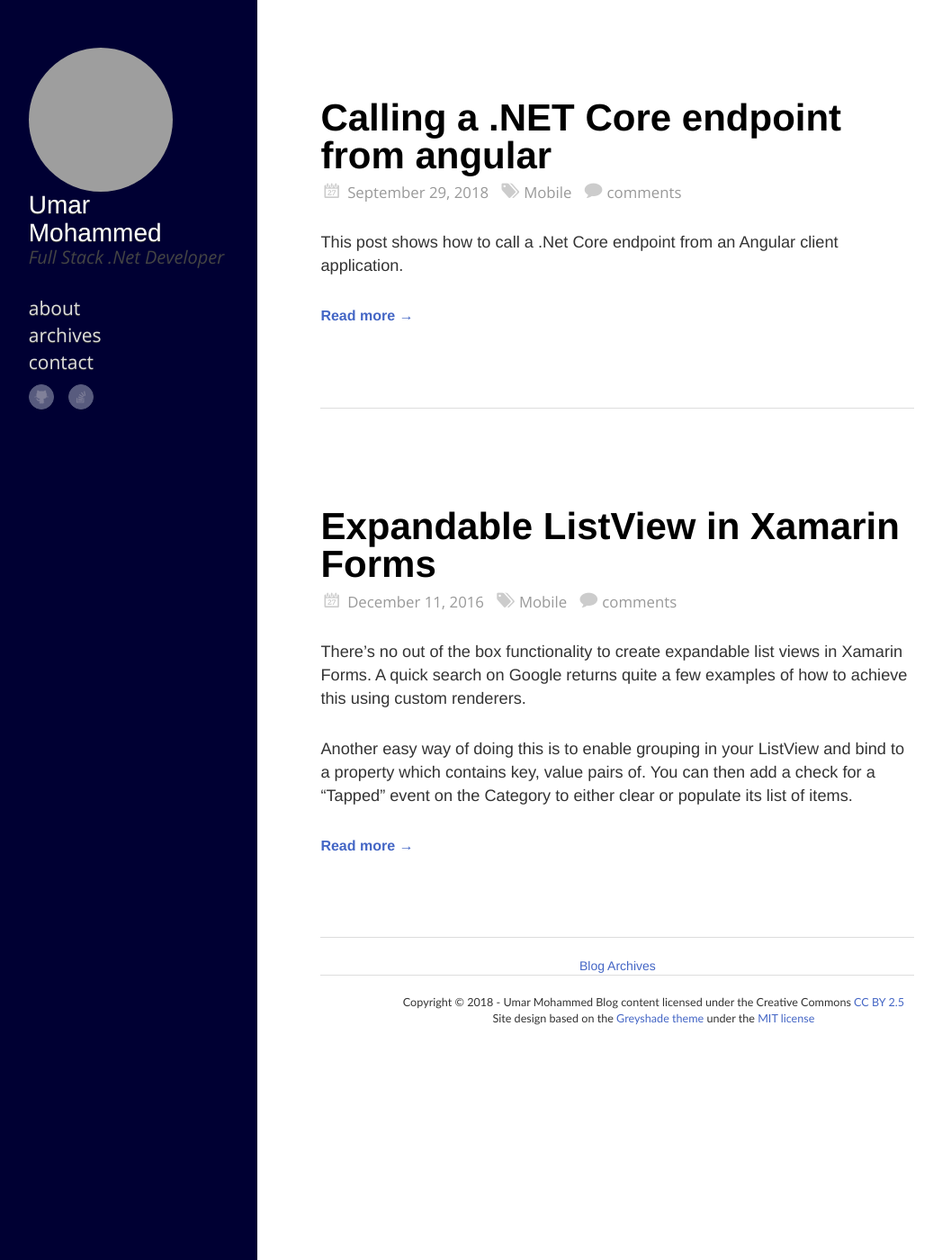
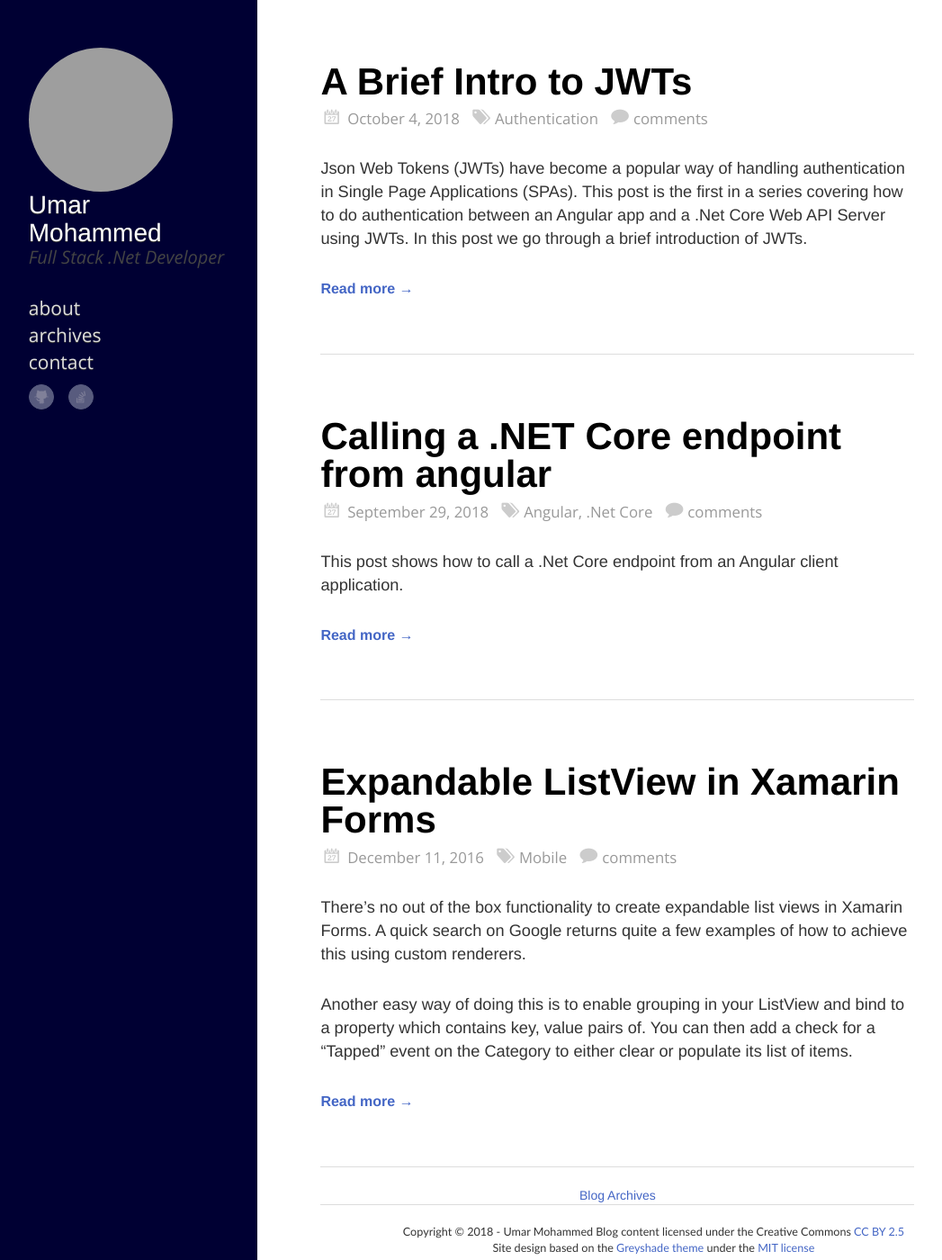
Before and after one commit to umarmohammed/umarmohammed.github.io, a Jekyll site: the page built from index.html, in a window 1280 px wide and 1400 px high. Shown: the whole window at 90% size, without its empty margins (8-1055 px from the left). Built offline with Jekyll 4.4.1, drawn with Linux system fonts in a browser that asks for light colours; nearby versions of some CDN libraries; the list of posts is cut into pages by our own code; comment, search, counter and statistics services are not loaded; some of the changed lines change nothing that is shown; grey boxes are pictures that could not be loaded.

Commit message:
A brief intro to JWTs
#7

````diff
--- a/_posts/2018/2018-09-29-Calling-dotnetcore-from-angular.md
+++ b/_posts/2018/2018-09-29-Calling-dotnetcore-from-angular.md
@@ -4,7 +4,8 @@ title: Calling a .NET Core endpoint from angular
 date: 2018-09-29
 comments: true
 categories:
-- Mobile
+- Angular
+- .Net Core
 tags:
 - angular
 - dotnetcore
--- /dev/null
+++ b/_posts/2018/2018-10-02-Quick-into-to-JWT.md
@@ -0,0 +1,81 @@
+---
+layout: post
+title: A Brief Intro to JWTs
+date: 2018-10-04
+comments: true
+categories:
+- Authentication
+tags:
+- auth
+---
+
+Json Web Tokens (JWTs) have become a popular way of handling authentication in Single Page Applications (SPAs). This post is the first in a series covering how to do authentication between an Angular app and a .Net Core Web API Server using JWTs. In this post we go through a brief introduction of JWTs.
+
+<!-- more -->
+
+## What are JWTs?
+
+Lets start by having a quick overview of what JWTs are. I won't go into too much detail as there are other resources on the web which do a better job. However in this post we cover enough to understand the basics.
+
+A Json Web Token (JWT) is simply a Json object containing security information about who a user is and what they can do. This is represented as a set of claims such as a user's name, roles, email etc.
+
+You can put anything you like in these claims, however there are some registered claims defined by the "JWT Spec" such as the time at which the claim was created, the expiry time etc. These claims are not required however they are recommended and you should be aware of them so you don't accidently redefine them as something else.
+
+See [https://tools.ietf.org/html/rfc7519](https://tools.ietf.org/html/rfc7519) for more details.
+
+## How are they used?
+
+JWTs are commonly used when authenticating between a SPA client and a Server Side Web API. This is usually done in the following way:
+
+- The client sends some credentials to the server.
+- The server checks the credentials. If the credentials are correct it generates a JWT containing claims about the user and sends it back in the response.
+- The client sends the JWT in its HTTP "auth" header when making subsequent requests.
+- The server Authenticates and Authorizes the client's requests by checking the claims in the JWT.
+
+## How are they created?
+
+A few things stand out as being obvious from the above flow.
+
+- When inspecting a JWT the server needs to be able to verify who generated it.
+- The server also needs to be able to verify that the JWT hasn't been altered since it was generated, i.e. no claims have been added, removed or modified.
+- The JWT should be encoded making it easier to transfer via HTTP.
+
+These concerns are handled by base64 encoding the claims and cryptographically signing them. In particular a JWT is made up of three parts:
+
+#### Parts of a JWT
+
+- *The Header* - A Json object describing the hashing algorithm (used to cryptographically sign the token) and the type of token. e.g.
+```json
+{
+    "alg": "HS256",
+    "typ": "JWT"
+}
+```
+
+- *The payload* - A Json object containing claims.  e.g.
+```json
+{
+    "name": "John Smith",
+    "email": "john@example.com",
+    "roles": ["admin"],
+    "iat": 1516239022
+}
+```
+
+- *The Signature* - Cryptographically sign the header and the payload using a secret. This allows us to check who generated the JWT and to ensure that the JWT hasn't been altered.
+
+#### Generating the JWT
+
+The JWT is generated with the following operation
+```
+base64encode(header) + '.' +
+base64encode(payload) + '.' +
+cryptographicallySign(
+  base64encode(header),
+  base64encode(payload),
+  secret)
+```
+
+The result is a string made up of three parts seperated by dots which can be easily transmitted over HTTP.
+
+Now that we know a little about JWTs the next post in this series looks at how we generate them using .Net Core.
--- a/css/code.css
+++ b/css/code.css
@@ -26,7 +26,7 @@ pre code {
   font-size: 0.85em;
   line-height: 1.5;
   display: block;
-  background: #fff;
+  background:#F7F7F7;
   color: #000;
   border: solid 1px #eee;
   margin: 10px 0 8px 0;
--- a/css/screen.css
+++ b/css/screen.css
@@ -449,7 +449,7 @@ ul li a { -webkit-transition: all .2s ease-in;-moz-transition:all .2s ease-in;-o
 .col-container .mid-col footer.inner { text-align: center;margin:0px 70px 0px 40px;width:auto }
 .col-container .mid-col .mid-col-container { padding: 0px 70px 0px 70px;max-width:800px }
 #content { width: 100% }
-#content article { border-top: none;padding:80px 0px }
+#content article { border-top: none;padding:50px 0px }
 #content article .title { margin-left: 0px;font-size:3em;font-weight:800;line-height:1em }
 #content article.single-post .title { text-align: center;text-decoration:underline }
 #content article .meta { color: #999;font-family:"Open Sans";font-weight:100;font-size:1.2em }
@@ -581,7 +581,7 @@ pre {
 
 h1, h2, h3, h4, h5, h6, .h1, .h2, .h3, .h4, .h5, .h6 {
   font-weight: bold;
-  margin-top: 30px;
+  margin-top: 20px;
 }
 
 h1 { font-size: 1.8em }
````
